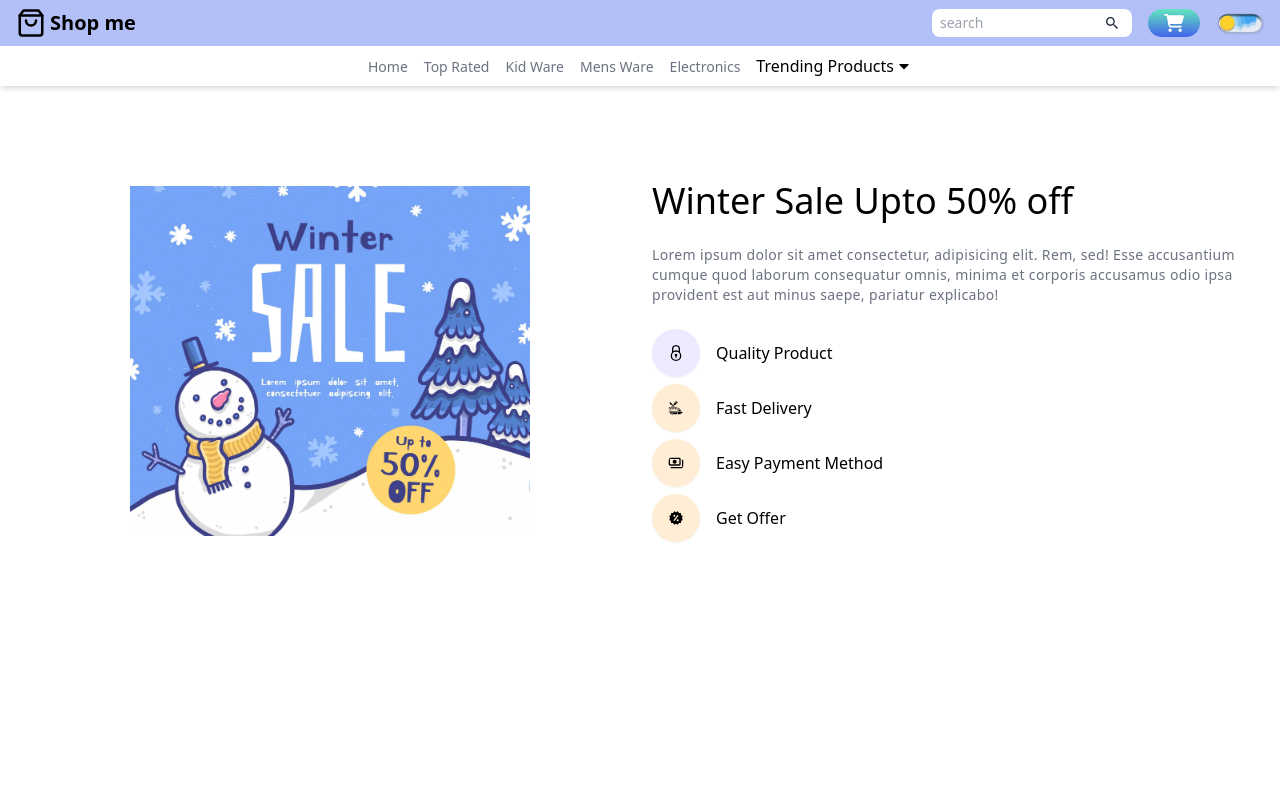
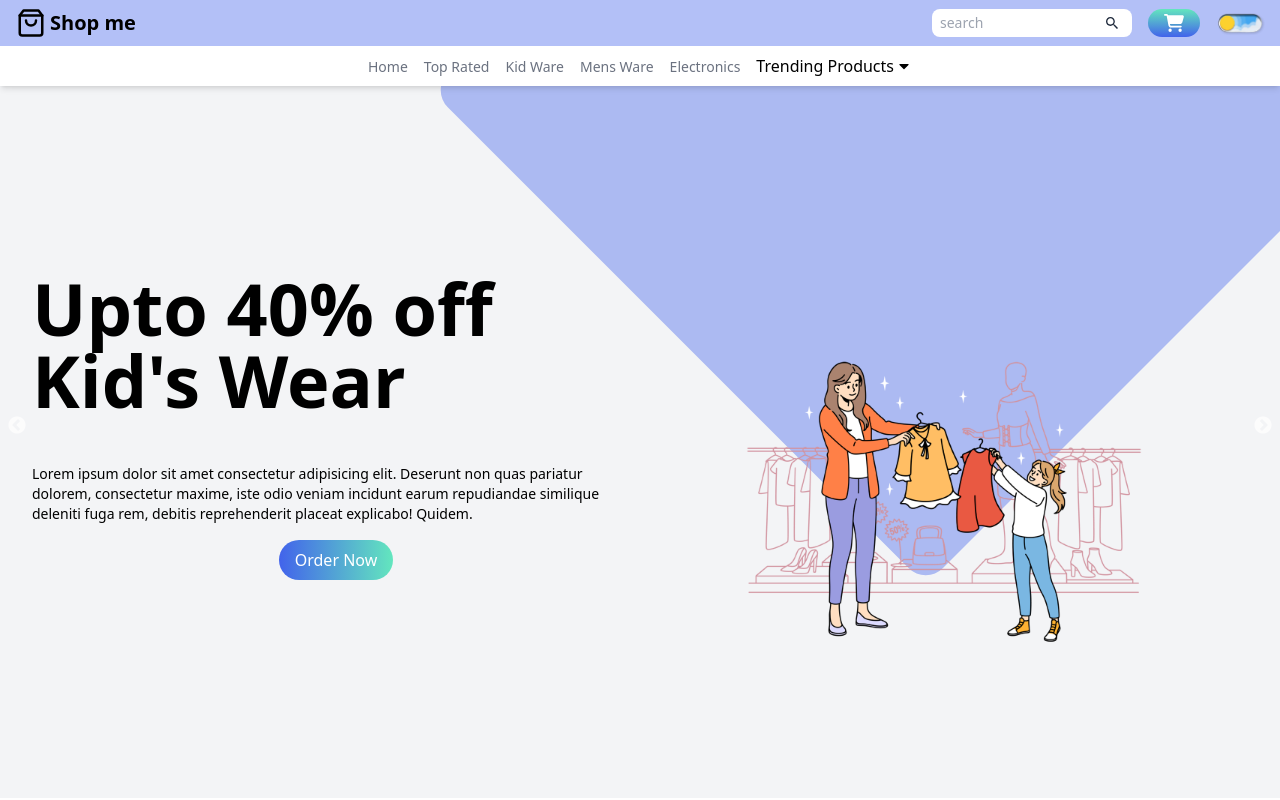
Before and after one commit to sagarsinghthakur002/Ecommerce-Website, a React (Vite) app: page / in a window 1280 px wide. Shown: the top 800 px of the page. Built offline with nearby package versions, Linux system fonts and the light colour scheme.

Commit message:
feat: home page

```diff
--- a/package.json
+++ b/package.json
@@ -15,7 +15,8 @@
     "react": "^18.3.1",
     "react-dom": "^18.3.1",
     "react-icons": "^5.3.0",
-    "react-slick": "^0.30.2"
+    "react-slick": "^0.30.2",
+    "slick-carousel": "^1.8.1"
   },
   "devDependencies": {
     "@eslint/js": "^9.11.1",
--- a/src/App.jsx
+++ b/src/App.jsx
@@ -3,6 +3,8 @@
 import "aos/dist/aos.css";
 import Banner from './components/Banner';
 import Navbar from './components/Navbar';
+import Hero from './components/Hero';
+
 
 const App = () => {
 
@@ -27,6 +29,7 @@
     <>
       <div className='bg-white dark:bg-gray-900 dark:text-white duration-200'>
         <Navbar handleOrderPopup={handleOrderPopup} />
+        <Hero/>
         <Banner />
       </div>
     </>
--- a/src/components/Banner.jsx
+++ b/src/components/Banner.jsx
@@ -5,7 +5,7 @@
 import { MdOutlinePayments } from "react-icons/md";
 function Banner() {
   return (
-    <div className='min-h-[550px] flex justify-center items-center py-12 sm:py-0'>
+    <div className='min-h-[550px] sm:h-[89vh] flex justify-center items-center py-12 sm:py-0'>
         <div className='container'>
             <div className='grid grid-cols-1 sm:grid-cols-2 gap-6 items-center'>
                 <div data-aos="zoom-in">
--- /dev/null
+++ b/src/components/Button.jsx
@@ -0,0 +1,76 @@
+import React from "react";
+import styled from "styled-components";
+
+const Switch = () => {
+  return (
+    <StyledWrapper>
+      <label className="switch">
+        <input type="checkbox" />
+        <span className="slider" />
+      </label>
+    </StyledWrapper>
+  );
+};
+
+const StyledWrapper = styled.div`
+  /* The switch - the box around the slider */
+.switch {
+  display: block;
+  --width-of-switch: 3.5em;
+  --height-of-switch: 2em;
+  /* size of sliding icon -- sun and moon */
+  --size-of-icon: 1.4em;
+  /* it is like a inline-padding of switch */
+  --slider-offset: 0.3em;
+  position: relative;
+  width: var(--width-of-switch);
+  height: var(--height-of-switch);
+}
+
+/* Hide default HTML checkbox */
+.switch input {
+  opacity: 0;
+  width: 0;
+  height: 0;
+}
+
+/* The slider */
+.slider {
+  position: absolute;
+  cursor: pointer;
+  top: 0;
+  left: 0;
+  right: 0;
+  bottom: 0;
+  background-color: #f4f4f5;
+  transition: .4s;
+  border-radius: 30px;
+}
+
+.slider:before {
+  position: absolute;
+  content: "";
+  height: var(--size-of-icon,1.4em);
+  width: var(--size-of-icon,1.4em);
+  border-radius: 20px;
+  left: var(--slider-offset,0.3em);
+  top: 50%;
+  transform: translateY(-50%);
+  background: linear-gradient(40deg,#ff0080,#ff8c00 70%);
+  ;
+ transition: .4s;
+}
+
+input:checked + .slider {
+  background-color: #303136;
+}
+
+input:checked + .slider:before {
+  left: calc(100% - (var(--size-of-icon,1.4em) + var(--slider-offset,0.3em)));
+  background: #303136;
+  /* change the value of second inset in box-shadow to change the angle and direction of the moon  */
+  box-shadow: inset -3px -2px 5px -2px #8983f7, inset -10px -4px 0 0 #a3dafb;
+}
+`;
+
+export default Switch;
--- a/src/components/DarkMod.jsx
+++ b/src/components/DarkMod.jsx
@@ -1,8 +1,6 @@
 import React, { useEffect, useState } from 'react';
 
 function DarkMode() {
-
-
 
   const [theme, setTheme] = useState(
     localStorage.getItem('theme') ? localStorage.getItem('theme') : 'light'
--- a/src/components/Hero.jsx
+++ b/src/components/Hero.jsx
@@ -1,11 +1,104 @@
-import React from 'react'
+import React from 'react';
+import Slider from "react-slick";
 
-function Hero() {
+const ImageList = [
+  {
+    id: 1,
+    url: '/src/assets/hero/women.png',
+    title: "Upto 75% off Women's Wear",
+    description:
+    "Lorem ipsum dolor sit amet consectetur adipisicing elit. Deserunt non quas pariatur dolorem, consectetur maxime, iste odio veniam incidunt earum repudiandae similique deleniti fuga rem, debitis reprehenderit placeat explicabo! Quidem."
+  },
+  {
+    id: 2,
+    url: '/src/assets/hero/shopping.png',
+    title: "Upto 40% off Kid's Wear",
+    description:
+    "Lorem ipsum dolor sit amet consectetur adipisicing elit. Deserunt non quas pariatur dolorem, consectetur maxime, iste odio veniam incidunt earum repudiandae similique deleniti fuga rem, debitis reprehenderit placeat explicabo! Quidem."
+  },
+  {
+    id: 3,
+    url: '/src/assets/hero/sale.png',
+    title: "Upto 50% off Men's Wear",
+    description:
+    "Lorem ipsum dolor sit amet consectetur adipisicing elit. Deserunt non quas pariatur dolorem, consectetur maxime, iste odio veniam incidunt earum repudiandae similique deleniti fuga rem, debitis reprehenderit placeat explicabo! Quidem."
+  },
+];
+
+const Hero = ({ handleOrderPopup }) => {
+  const settings = {
+    dots: true,
+    infinite: true,
+    speed: 800,
+    slidesToShow: 1,
+    slidesToScroll: 1,
+    autoplay: true,
+    autoplaySpeed: 4000,
+    cssEase: "ease-in-out",
+    pauseOnHover: false,
+    pauseOnFocus: true,
+  };
+
   return (
-    <div>
+    <div className='relative overflow-hidden h-[89vh] w-full bg-gray-100 flex justify-center items-center dark:bg-slate-950 dark:text-white duration-300'>
+      <div className='h-full w-[700px] bg-primary/40 absolute -top-1/2 right-0 rounded-3xl rotate-45 -z[8]'></div>
+      <div className='container pb-8 sm:pd-0'>
+        <Slider {...settings}>
+          {ImageList.map((data) => (
+            <div key={data.id} className='h-screen'>
+              <div className='grid grid-cols-1 sm:grid-cols-2 h-full'>
+                <div className='flex flex-col justify-center items-center gap-4 text-center sm:text-left order-2 sm:order-1 relative z-10'>
+                  <h1
+                    data-aos="zoom-out"
+                    data-aos-duration="500"
+                    data-aos-once="true"
+                    className='text-5xl sm:text-6xl lg:text-7xl font-bold leading-10'
+                  >
+                    {data.title}
+                  </h1>
+                  <p
+                    data-aos="fade-up"
+                    data-aos-duration="500"
+                    data-aos-delay="100"
+                    className='text-sm mt-[2rem]'
+                  >
+                    {data.description}
+                  </p>
+                  <div
+                    data-aos="fade-up"
+                    data-aos-duration="500"
+                    data-aos-delay="300"
+                  >
+                    <button
+                      onClick={() => {
+                        handleOrderPopup();
+                      }}
+                      className='bg-gradient-to-r from-primary to-secondary hover:scale-150 duration-200 text-white py-2 px-4 rounded-full'
+                    >
+                      Order Now
+                    </button>
+                  </div>
+                </div>
+                <div className='order-1 sm:order-2 flex justify-center items-center'>
+                  <div
+                    data-aos="zoom-in"
+                    data-aos-once="true"
+                    className='relative z-10 mt-[4rem]'
+                  >
+                    <img
+                      src={data.url}
+                      alt="slider"
+                      className='w-[300px] h-[300px] sm:h-[450px] sm:scale-150 lg:scale-120 object-contain mx-auto'
+                    />
+                  </div>
+                </div>
+              </div>
+            </div>
+          ))}
+        </Slider>
+      </div>
+    </div>
+  );
+};
 
-    </div>
-  )
-}
-
-export default Hero
+export default Hero;
--- a/src/main.jsx
+++ b/src/main.jsx
@@ -2,9 +2,11 @@
 import { createRoot } from 'react-dom/client'
 import App from './App.jsx'
 import './index.css'
+import "slick-carousel/slick/slick.css";
+import "slick-carousel/slick/slick-theme.css";
 
 createRoot(document.getElementById('root')).render(
   <StrictMode>
     <App />
   </StrictMode>,
-)
+);
```
Also changed, not shown: 1 other file (tests, documents, lock files or other folders).
